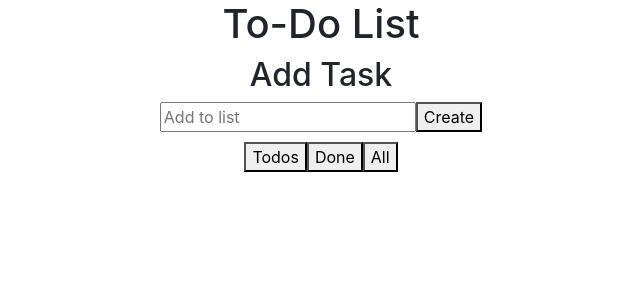
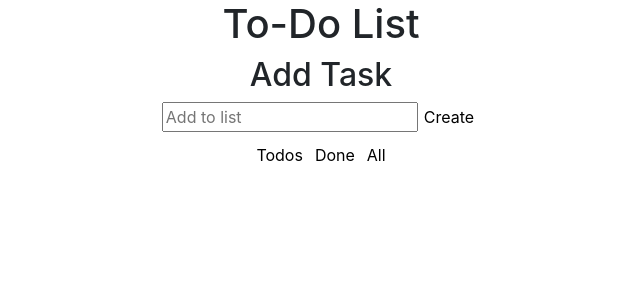
Before and after one commit to BernadetteCh/react-to-do-list-app, a React (Create React App) app: page / in a window 1280 px wide. Shown: the top 300 px of the page, without its empty margins (319-959 px from the left). Built offline with nearby package versions, Linux system fonts and the light colour scheme.

Commit message:
created basic styling

```diff
--- a/src/List.css
+++ b/src/List.css
@@ -1,3 +1,8 @@
 .List, .completed{
     text-decoration: line-through;
 }
+
+.List, button{
+    border: none;
+    background-color: white;
+}
```
